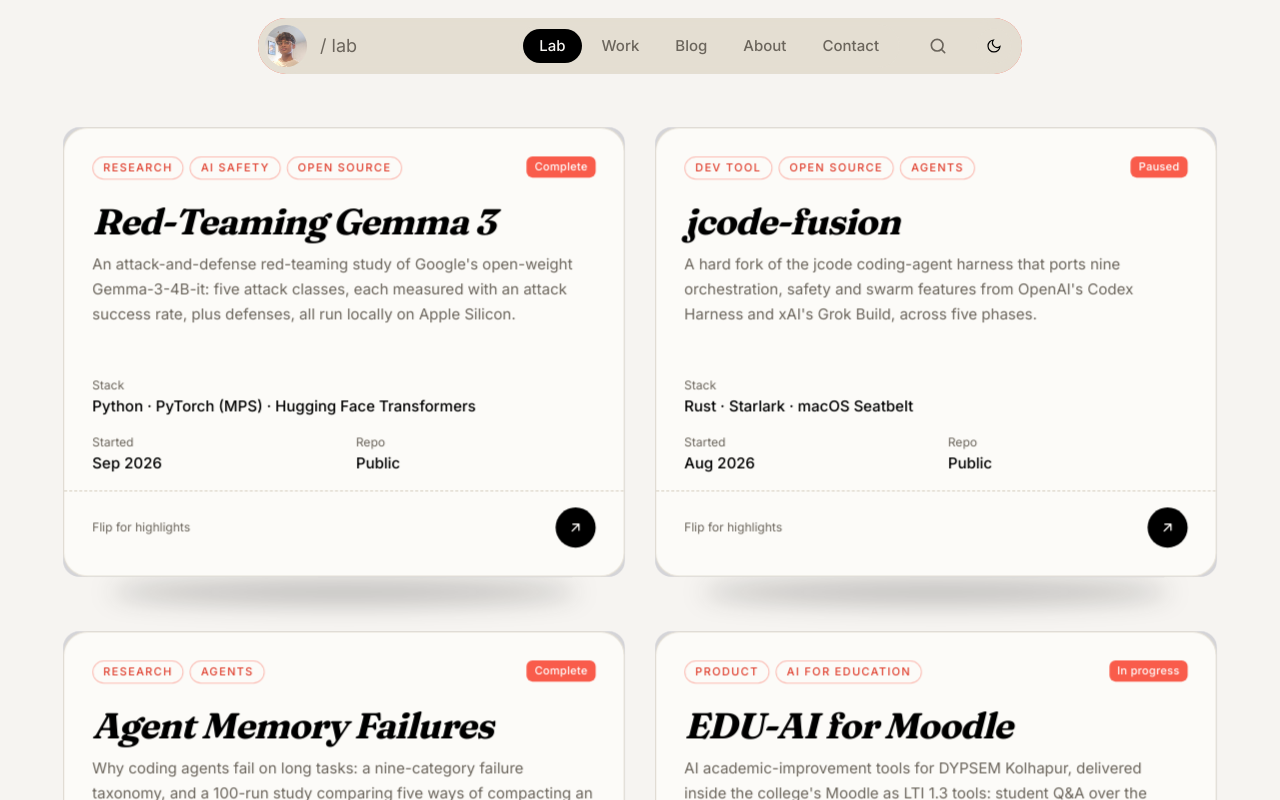
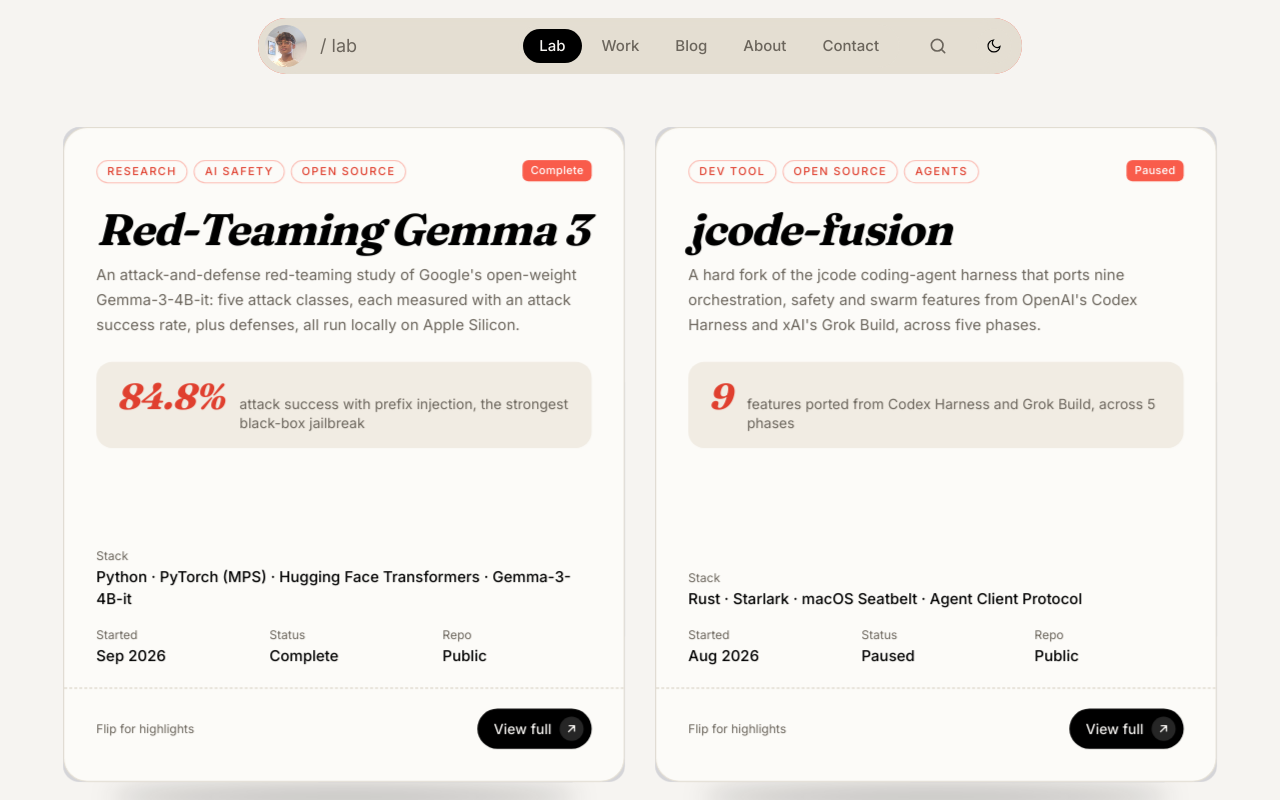
Before and after one commit to tirthfx/portfolio, a Next.js app: page /portfolio/lab in a window 1280 px wide. Shown: the top 800 px of the page. Built offline with nearby package versions, Linux system fonts and the light colour scheme.

Commit message:
Stronger intro line; taller Lab cards with headline stat, next up, View full button

```diff
--- a/src/components/hero.tsx
+++ b/src/components/hero.tsx
@@ -80,8 +80,11 @@ export default function Hero() {
         </span>
       }
       description={
-        <span className="block max-w-xl text-pretty text-lg text-ink-soft sm:text-xl">
-          Software engineer building AI agents, dev tools, and breaking LLMs to make them safer.
+        <span className="block text-xl leading-snug text-ink-soft tracking-tight sm:text-[26px]">
+          Software engineer building <span className="font-medium text-ink">AI agents</span>,{" "}
+          <span className="whitespace-nowrap font-medium text-ink">dev tools</span>, and{" "}
+          <span className="font-display italic text-[#E0402F] dark:text-[#F95C4B]">breaking LLMs</span> to make them
+          safer.
         </span>
       }
       actions={null}
--- a/src/components/kokonutui/shape-hero.tsx
+++ b/src/components/kokonutui/shape-hero.tsx
@@ -677,7 +677,7 @@ export default function ShapeHero({
           {title}
         </Heading>
         {description ? (
-          <p className="mt-5 max-w-md text-pretty text-base text-zinc-500 sm:text-lg dark:text-zinc-400">
+          <p className="mt-6 max-w-2xl text-balance text-base text-zinc-500 sm:text-lg dark:text-zinc-400">
             {description}
           </p>
         ) : null}
--- a/src/components/project-card.tsx
+++ b/src/components/project-card.tsx
@@ -4,12 +4,12 @@ import Link from "next/link";
 import CardFlip from "@/components/kokonutui/card-flip";
 import type { Project } from "@/data/projects";
 
-/** A big Lab card you can flip (Kokonut UI Card Flip). The arrow opens the project's full page. */
+/** A big Lab card you can flip (Kokonut UI Card Flip). "View full" opens the project's own page. */
 export default function ProjectCard({ project }: { project: Project }) {
   return (
     <CardFlip
       label={project.title}
-      className="aspect-[3/4] w-full sm:aspect-[5/4]"
+      className="aspect-[3/5] w-full sm:aspect-[6/7]"
       faceClassName="rounded-3xl border-[#E4DED2] bg-[#FCFBF8] text-black dark:border-zinc-800 dark:bg-zinc-900 dark:text-zinc-50"
       front={<Front project={project} />}
       back={<Back project={project} />}
@@ -18,55 +18,65 @@ export default function ProjectCard({ project }: { project: Project }) {
 }
 
 const MUTED = "text-[#6B655C] dark:text-zinc-400";
-
-function Genres({ project }: { project: Project }) {
-  return (
-    <div className="flex flex-wrap items-center gap-1.5">
-      {project.genres.map((g) => (
-        <span key={g} className="rounded-full border border-[#F95C4B]/40 px-2.5 py-0.5 font-medium text-[#E0402F] text-[11px] uppercase tracking-[0.12em] dark:text-[#F95C4B]">
-          {g}
-        </span>
-      ))}
-    </div>
-  );
-}
+const LABEL = `font-medium text-[11px] uppercase tracking-[0.14em] ${MUTED}`;
 
 function ViewFull({ project }: { project: Project }) {
   return (
     <Link
       href={`/lab/${project.slug}/`}
       aria-label={`View full: ${project.title}`}
-      className="grid size-10 place-items-center rounded-full bg-black text-[#F6F4F1] transition-colors hover:bg-[#F95C4B] dark:bg-[#F6F4F1] dark:text-black dark:hover:bg-[#F95C4B] dark:hover:text-white"
+      className="group inline-flex items-center gap-2 rounded-full bg-black py-2 pr-2 pl-4 font-medium text-[#F6F4F1] text-sm transition-colors hover:bg-[#F95C4B] dark:bg-[#F6F4F1] dark:text-black dark:hover:bg-[#F95C4B] dark:hover:text-white"
     >
-      <svg viewBox="0 0 24 24" className="size-4" fill="none" stroke="currentColor" strokeWidth="2" strokeLinecap="round" strokeLinejoin="round">
-        <path d="M7 17 17 7M8 7h9v9" />
-      </svg>
+      View full
+      <span className="grid size-6 place-items-center rounded-full bg-white/15 transition-transform group-hover:translate-x-0.5 group-hover:-translate-y-0.5 dark:bg-black/10">
+        <svg viewBox="0 0 24 24" className="size-3.5" fill="none" stroke="currentColor" strokeWidth="2.2" strokeLinecap="round" strokeLinejoin="round">
+          <path d="M7 17 17 7M8 7h9v9" />
+        </svg>
+      </span>
     </Link>
   );
 }
 
 function Front({ project }: { project: Project }) {
   return (
-    <div className="flex h-full flex-col p-6 sm:p-7">
+    <div className="flex h-full flex-col p-6 sm:p-8">
       <div className="flex items-start justify-between gap-3">
-        <Genres project={project} />
+        <div className="flex flex-wrap gap-1.5">
+          {project.genres.map((g) => (
+            <span key={g} className="rounded-full border border-[#F95C4B]/40 px-2.5 py-0.5 font-medium text-[#E0402F] text-[11px] uppercase tracking-[0.12em] dark:text-[#F95C4B]">
+              {g}
+            </span>
+          ))}
+        </div>
         <span className="shrink-0 rounded-md bg-[#F95C4B] px-2 py-0.5 font-medium text-[11px] text-white tracking-wide">
           {project.status}
         </span>
       </div>
 
-      <h3 className="mt-6 font-display text-3xl italic leading-[1.05] tracking-tight sm:text-4xl">{project.title}</h3>
+      <h3 className="mt-6 font-display text-4xl italic leading-[1.02] tracking-tight sm:text-[44px]">{project.title}</h3>
       <p className={`mt-3 line-clamp-3 text-[15px] leading-relaxed ${MUTED}`}>{project.summary}</p>
 
+      {/* Headline number */}
+      <div className="mt-6 flex items-baseline gap-4 rounded-2xl bg-[#F1ECE3] px-5 py-4 dark:bg-zinc-800/60">
+        <span className="shrink-0 font-display text-4xl italic leading-none tracking-tight text-[#E0402F] dark:text-[#F95C4B]">
+          {project.stat.value}
+        </span>
+        <span className={`text-sm leading-snug ${MUTED}`}>{project.stat.label}</span>
+      </div>
+
       {/* Stats block, like the original ticket card */}
-      <dl className="mt-auto grid grid-cols-2 gap-x-6 gap-y-4 pt-5">
-        <div className="col-span-2">
+      <dl className="mt-auto grid grid-cols-3 gap-x-6 gap-y-4 pt-6">
+        <div className="col-span-3">
           <dt className={`text-xs ${MUTED}`}>Stack</dt>
-          <dd className="mt-0.5 font-medium text-[15px]">{project.stack.slice(0, 3).join(" · ")}</dd>
+          <dd className="mt-0.5 font-medium text-[15px]">{project.stack.slice(0, 4).join(" · ")}</dd>
         </div>
         <div>
           <dt className={`text-xs ${MUTED}`}>Started</dt>
           <dd className="mt-0.5 font-medium text-[15px]">{project.month}</dd>
+        </div>
+        <div>
+          <dt className={`text-xs ${MUTED}`}>Status</dt>
+          <dd className="mt-0.5 font-medium text-[15px]">{project.status}</dd>
         </div>
         <div>
           <dt className={`text-xs ${MUTED}`}>Repo</dt>
@@ -74,7 +84,7 @@ function Front({ project }: { project: Project }) {
         </div>
       </dl>
 
-      <div className="-mx-6 my-4 border-t border-dashed border-[#D6CEBF] sm:-mx-7 dark:border-zinc-700" />
+      <div className="-mx-6 my-5 border-t border-dashed border-[#D6CEBF] sm:-mx-8 dark:border-zinc-700" />
 
       <div className="flex items-center justify-between">
         <p className={`text-xs ${MUTED}`}>Flip for highlights</p>
@@ -86,13 +96,13 @@ function Front({ project }: { project: Project }) {
 
 function Back({ project }: { project: Project }) {
   return (
-    <div className="flex h-full flex-col p-6 sm:p-7">
+    <div className="flex h-full flex-col p-6 sm:p-8">
       <div className="flex items-center justify-between">
-        <span className={`font-medium text-[11px] uppercase tracking-[0.14em] ${MUTED}`}>Highlights</span>
+        <span className={LABEL}>Highlights</span>
         <span className={`font-mono text-xs ${MUTED}`}>{project.month}</span>
       </div>
 
-      <ul className="mt-6 space-y-4">
+      <ul className="mt-5 space-y-3.5">
         {project.highlights.map((h) => (
           <li key={h} className="flex gap-3 text-[15px] leading-snug">
             <span className="mt-[7px] size-1.5 shrink-0 rounded-full bg-[#F95C4B]" />
@@ -101,13 +111,29 @@ function Back({ project }: { project: Project }) {
         ))}
       </ul>
 
-      <div className="mt-auto flex items-center justify-between border-t border-[#E4DED2] pt-4 dark:border-zinc-800">
+      <div className="mt-7">
+        <span className={LABEL}>Next up</span>
+        <p className="mt-2 text-[15px] leading-snug">{project.next}</p>
+      </div>
+
+      <div className="mt-7">
+        <span className={LABEL}>Built with</span>
+        <div className="mt-2 flex flex-wrap gap-1.5">
+          {project.stack.map((s) => (
+            <span key={s} className="rounded-full border border-[#E4DED2] px-2.5 py-1 text-xs dark:border-zinc-700">{s}</span>
+          ))}
+        </div>
+      </div>
+
+      <p className={`mt-4 text-xs ${MUTED}`}>{project.tags.map((t) => `#${t}`).join("  ")}</p>
+
+      <div className="mt-auto flex items-center justify-between border-t border-[#E4DED2] pt-5 dark:border-zinc-800">
         {project.repo ? (
           <a
             href={project.repo}
             target="_blank"
             rel="noopener noreferrer"
-            className="inline-flex items-center gap-1.5 rounded-full border border-black/15 px-3.5 py-1.5 font-medium text-xs transition-colors hover:border-[#F95C4B] hover:text-[#E0402F] dark:border-white/20"
+            className="inline-flex items-center gap-1.5 rounded-full border border-black/15 px-3.5 py-2 font-medium text-sm transition-colors hover:border-[#F95C4B] hover:text-[#E0402F] dark:border-white/20"
           >
             View code <span aria-hidden>↗</span>
           </a>
--- a/src/data/projects.ts
+++ b/src/data/projects.ts
@@ -30,6 +30,10 @@ export interface Project {
   repo?: string;
   /** Three short points for the back of the Lab card. */
   highlights: [string, string, string];
+  /** One headline number for the card front. */
+  stat: { value: string; label: string };
+  /** What comes next, for the card back. */
+  next: string;
   /** What the status card says. */
   statusNote: string;
   sections: Section[];
@@ -53,6 +57,8 @@ export const PROJECTS: Project[] = [
       "Refusal re-fusion defense brings ablation ASR from 95% back to 15%",
       "Run fully locally on Apple Silicon, no cloud GPU or API",
     ],
+    stat: { value: "84.8%", label: "attack success with prefix injection, the strongest black-box jailbreak" },
+    next: "A held-out split for the refusal direction, then replication on a second open-weight model",
     statusNote: "Complete. Full technical write-up and a non-technical blog post are in the repo.",
     sections: [
       {
@@ -149,6 +155,8 @@ export const PROJECTS: Project[] = [
       "Guardian: a deny-only LLM judge for sandbox escalation requests",
       "Each sub-agent works in its own git worktree; merges are plain git",
     ],
+    stat: { value: "9", label: "features ported from Codex Harness and Grok Build, across 5 phases" },
+    next: "Fix the open 429 on the Antigravity provider, then pick the build back up",
     statusNote: "All five phases are complete and tested. Paused, not abandoned: the build docs explain how to pick it back up.",
     sections: [
       {
@@ -215,6 +223,8 @@ export const PROJECTS: Project[] = [
       "100-run study of five context-compaction strategies",
       "Full history passed 20/20; truncation and retrieval 0/20",
     ],
+    stat: { value: "100", label: "runs comparing 5 context-compaction strategies, about 8k model calls" },
+    next: "Settle whether pass rate falls as tasks get longer",
     statusNote: "Complete. The 100-run main experiment is finished and analysed; the repo is private.",
     sections: [
       {
@@ -283,6 +293,8 @@ export const PROJECTS: Project[] = [
       "Promi: students ask questions over the college's own notes",
       "Assessment Engine: plans question papers and grades scripts",
     ],
+    stat: { value: "LTI 1.3", label: "AI tools delivered inside the college's own Moodle" },
+    next: "A teacher page for grading scripts",
     statusNote: "In progress. The local Moodle sandbox and the backend are built and tested; the repo is private.",
     sections: [
       {
@@ -336,6 +348,8 @@ export const PROJECTS: Project[] = [
       "Trajectory view of every model call, tool call and result",
       "Works end to end on macOS, with strict sandboxing of the webview",
     ],
+    stat: { value: "3", label: "providers you can sign in with: DeepSeek, Claude and Grok" },
+    next: "A swarm view of parallel agents, each in its own worktree lane",
     statusNote: "Working end to end on macOS (roadmap phases 0–8). The repo is private.",
     sections: [
       {
```
